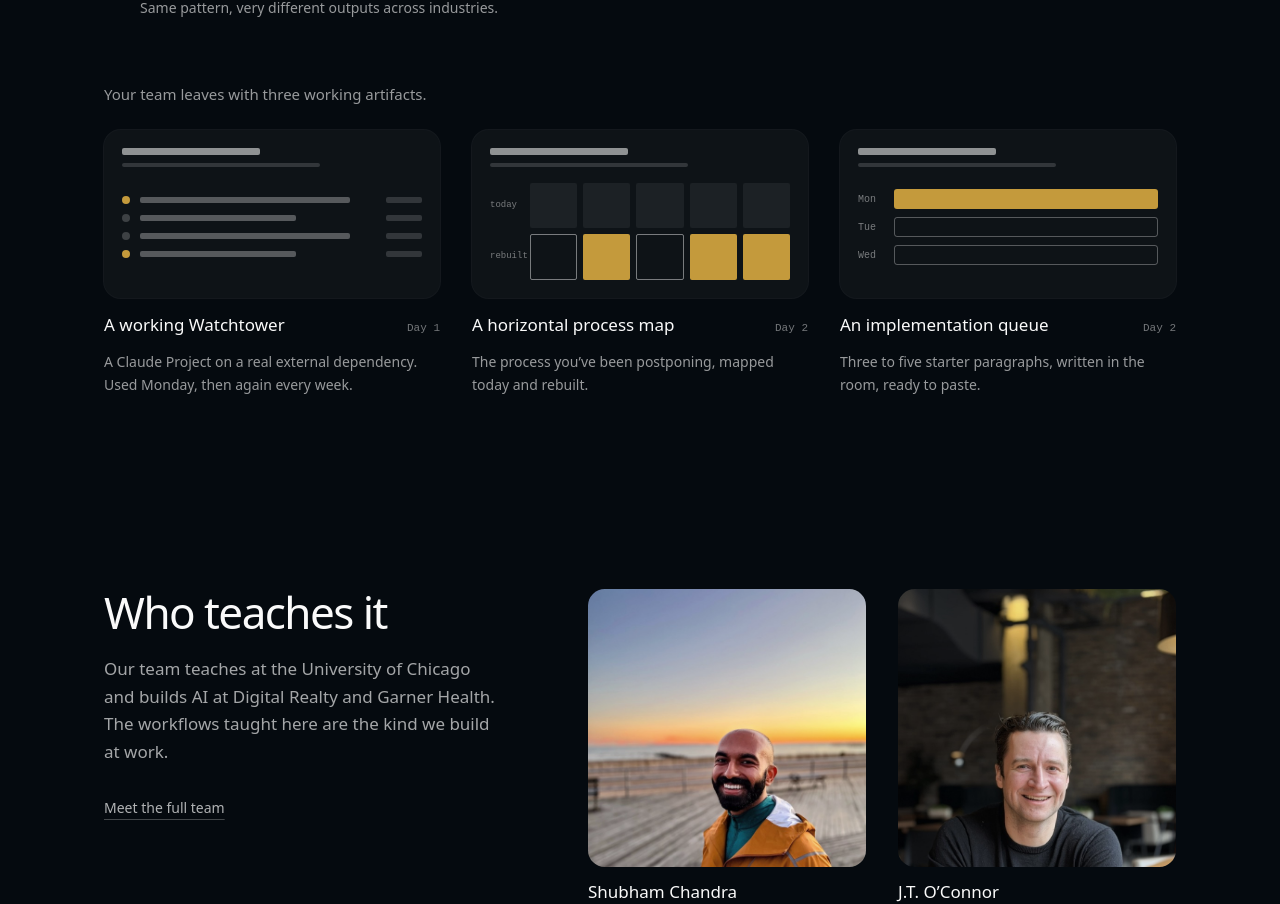
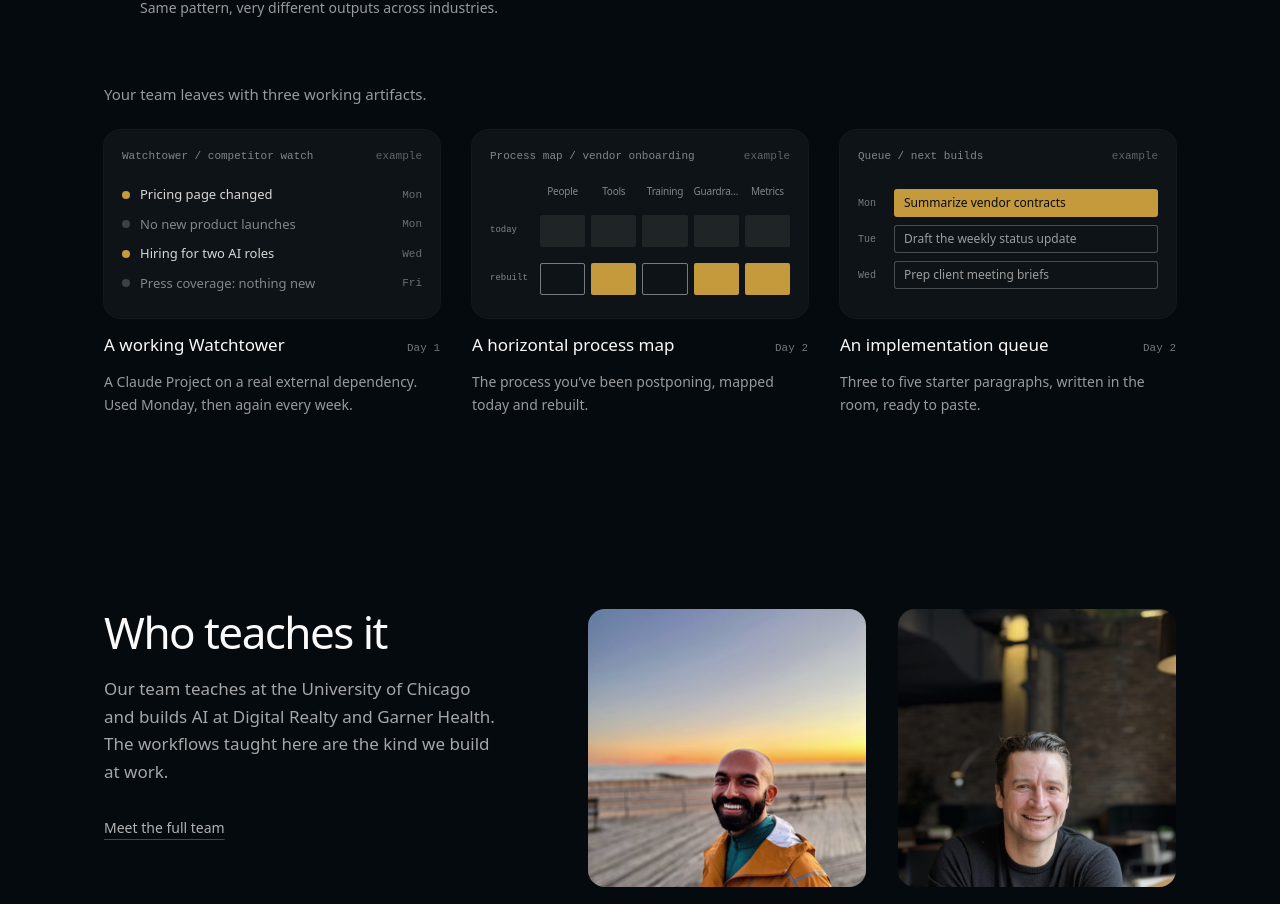
Before and after one commit to ShubhamMChandra/unlock_intelligence, a Next.js app: page / in a window 1280 px wide. Shown: the part 1919-2823 px from the top of the page. Built offline with nearby package versions, Linux system fonts and the light colour scheme.

Commit message:
fix: replace placeholder bars in artifact drawings with real content
The Watchtower, process map and queue drawings used gray skeleton bars
that read as unfinished loading states. Each now shows a labeled example
with real entries, column headers and starter titles.

```diff
--- a/src/components/sections/eight-hours.tsx
+++ b/src/components/sections/eight-hours.tsx
@@ -6,7 +6,6 @@
  */
 "use client";
 
-import { Fragment } from "react";
 import { motion, useReducedMotion } from "framer-motion";
 import { cn } from "@/lib/utils";
 
@@ -60,37 +59,35 @@ const sessions: Session[] = [
   },
 ];
 
-const matrixCells = [
-  "empty", "empty", "empty", "empty", "empty",
-  "human", "ai", "human", "ai", "ai",
-] as const;
+const matrixColumns = ["People", "Tools", "Training", "Guardrails", "Metrics"];
+const rebuiltCells = [false, true, false, true, true];
 
-function DocumentFrame({ children }: { children: React.ReactNode }) {
+const watchItems = [
+  { text: "Pricing page changed", flagged: true, day: "Mon" },
+  { text: "No new product launches", flagged: false, day: "Mon" },
+  { text: "Hiring for two AI roles", flagged: true, day: "Wed" },
+  { text: "Press coverage: nothing new", flagged: false, day: "Fri" },
+];
+
+const queueItems = [
+  { day: "Mon", text: "Summarize vendor contracts" },
+  { day: "Tue", text: "Draft the weekly status update" },
+  { day: "Wed", text: "Prep client meeting briefs" },
+];
+
+function DocumentFrame({ label, children }: { label: string; children: React.ReactNode }) {
   return (
     <div
       aria-hidden="true"
-      className="flex h-[168px] flex-col gap-2 rounded-xl bg-white/[0.035] p-[18px] ring-1 ring-white/[0.06]"
+      className="flex min-h-[188px] flex-col gap-3.5 rounded-xl bg-white/[0.035] p-[18px] ring-1 ring-white/[0.06]"
     >
-      <span className="h-[7px] w-[46%] rounded-[2px] bg-foreground/55" />
-      <span className="h-1 w-[66%] rounded-[2px] bg-foreground/15" />
+      <div className="flex items-center justify-between gap-3 font-mono text-[11px] text-foreground/50">
+        <span className="truncate">{label}</span>
+        <span className="shrink-0 text-foreground/35">example</span>
+      </div>
       {children}
     </div>
   );
-}
-
-function FlowBox({ ai = false }: { ai?: boolean }) {
-  return (
-    <span
-      className={cn(
-        "h-6 w-10 shrink-0 rounded",
-        ai ? "bg-[var(--amber)]" : "border-[1.5px] border-foreground/45"
-      )}
-    />
-  );
-}
-
-function FlowLine() {
-  return <span className="h-px flex-1 bg-foreground/30" />;
 }
 
 const documents = [
@@ -99,15 +96,24 @@ const documents = [
     when: "Day 1",
     description: "A Claude Project on a real external dependency. Used Monday, then again every week.",
     drawing: (
-      <div className="flex flex-1 flex-col justify-center gap-2.5">
-        {[true, false, false, true].map((flagged, i) => (
-          <div key={i} className="flex items-center gap-2.5">
-            <span className={cn("h-2 w-2 shrink-0 rounded-full", flagged ? "bg-[var(--amber)]" : "bg-foreground/20")} />
-            <span className={cn("h-1.5 rounded-[2px] bg-foreground/30", i % 2 ? "w-[52%]" : "w-[70%]")} />
-            <span className="ml-auto h-1.5 w-[12%] rounded-[2px] bg-foreground/15" />
-          </div>
-        ))}
-      </div>
+      <DocumentFrame label="Watchtower / competitor watch">
+        <ul className="flex flex-1 flex-col justify-center gap-2.5 text-[13px]">
+          {watchItems.map((item) => (
+            <li key={item.text} className="flex items-center gap-2.5">
+              <span
+                className={cn(
+                  "h-2 w-2 shrink-0 rounded-full",
+                  item.flagged ? "bg-[var(--amber)]" : "bg-foreground/20"
+                )}
+              />
+              <span className={cn("truncate", item.flagged ? "text-foreground/85" : "text-foreground/50")}>
+                {item.text}
+              </span>
+              <span className="ml-auto shrink-0 font-mono text-[11px] text-foreground/40">{item.day}</span>
+            </li>
+          ))}
+        </ul>
+      </DocumentFrame>
     ),
   },
   {
@@ -115,23 +121,28 @@ const documents = [
     when: "Day 2",
     description: "The process you\u2019ve been postponing, mapped today and rebuilt.",
     drawing: (
-      <div className="mt-2 grid flex-1 grid-cols-[34px_repeat(5,minmax(0,1fr))] grid-rows-2 items-stretch gap-1.5 font-mono text-[9px] text-foreground/45">
-        {matrixCells.map((cell, i) => (
-          <Fragment key={i}>
-            {i % 5 === 0 && (
-              <span className="self-center">{i === 0 ? "today" : "rebuilt"}</span>
-            )}
+      <DocumentFrame label="Process map / vendor onboarding">
+        <div className="grid flex-1 grid-cols-[44px_repeat(5,minmax(0,1fr))] items-center gap-1.5 font-mono text-[9px] text-foreground/50">
+          <span />
+          {matrixColumns.map((column) => (
+            <span key={column} className="truncate text-center font-sans text-[10px] tracking-tight">{column}</span>
+          ))}
+          <span>today</span>
+          {matrixColumns.map((column) => (
+            <span key={column} className="h-8 rounded-[2px] bg-white/[0.07]" />
+          ))}
+          <span>rebuilt</span>
+          {rebuiltCells.map((ai, i) => (
             <span
+              key={i}
               className={cn(
-                "rounded-[2px]",
-                cell === "ai" && "bg-[var(--amber)]",
-                cell === "human" && "border-[1.5px] border-foreground/45",
-                cell === "empty" && "bg-white/[0.06]"
+                "h-8 rounded-[2px]",
+                ai ? "bg-[var(--amber)]" : "border-[1.5px] border-foreground/45"
               )}
             />
-          </Fragment>
-        ))}
-      </div>
+          ))}
+        </div>
+      </DocumentFrame>
     ),
   },
   {
@@ -139,14 +150,25 @@ const documents = [
     when: "Day 2",
     description: "Three to five starter paragraphs, written in the room, ready to paste.",
     drawing: (
-      <div className="flex flex-1 flex-col justify-center gap-2 font-mono text-[10px] text-foreground/45">
-        {["Mon", "Tue", "Wed"].map((day, i) => (
-          <div key={day} className="flex items-center gap-2.5">
-            <span className="w-[26px]">{day}</span>
-            <span className={cn("h-5 flex-1 rounded-[3px]", i === 0 ? "bg-[var(--amber)]" : "border-[1.5px] border-foreground/30")} />
-          </div>
-        ))}
-      </div>
+      <DocumentFrame label="Queue / next builds">
+        <ol className="flex flex-1 flex-col justify-center gap-2 text-[12px]">
+          {queueItems.map((item, i) => (
+            <li key={item.day} className="flex items-center gap-2.5">
+              <span className="w-[26px] shrink-0 font-mono text-[10px] text-foreground/45">{item.day}</span>
+              <span
+                className={cn(
+                  "flex h-7 flex-1 items-center truncate rounded-[3px] px-2.5",
+                  i === 0
+                    ? "bg-[var(--amber)] font-medium text-background"
+                    : "text-foreground/60 ring-1 ring-inset ring-foreground/25"
+                )}
+              >
+                {item.text}
+              </span>
+            </li>
+          ))}
+        </ol>
+      </DocumentFrame>
     ),
   },
 ];
@@ -233,7 +255,7 @@ export function EightHours() {
           <div className="grid gap-8 sm:grid-cols-2 lg:grid-cols-3">
             {documents.map((doc) => (
               <div key={doc.title} className="flex flex-col gap-3.5">
-                <DocumentFrame>{doc.drawing}</DocumentFrame>
+                {doc.drawing}
                 <div className="flex items-baseline justify-between gap-3">
                   <h3 className="text-[17px] font-medium">{doc.title}</h3>
                   <span className="shrink-0 font-mono text-[11px] text-foreground/45">{doc.when}</span>
```
